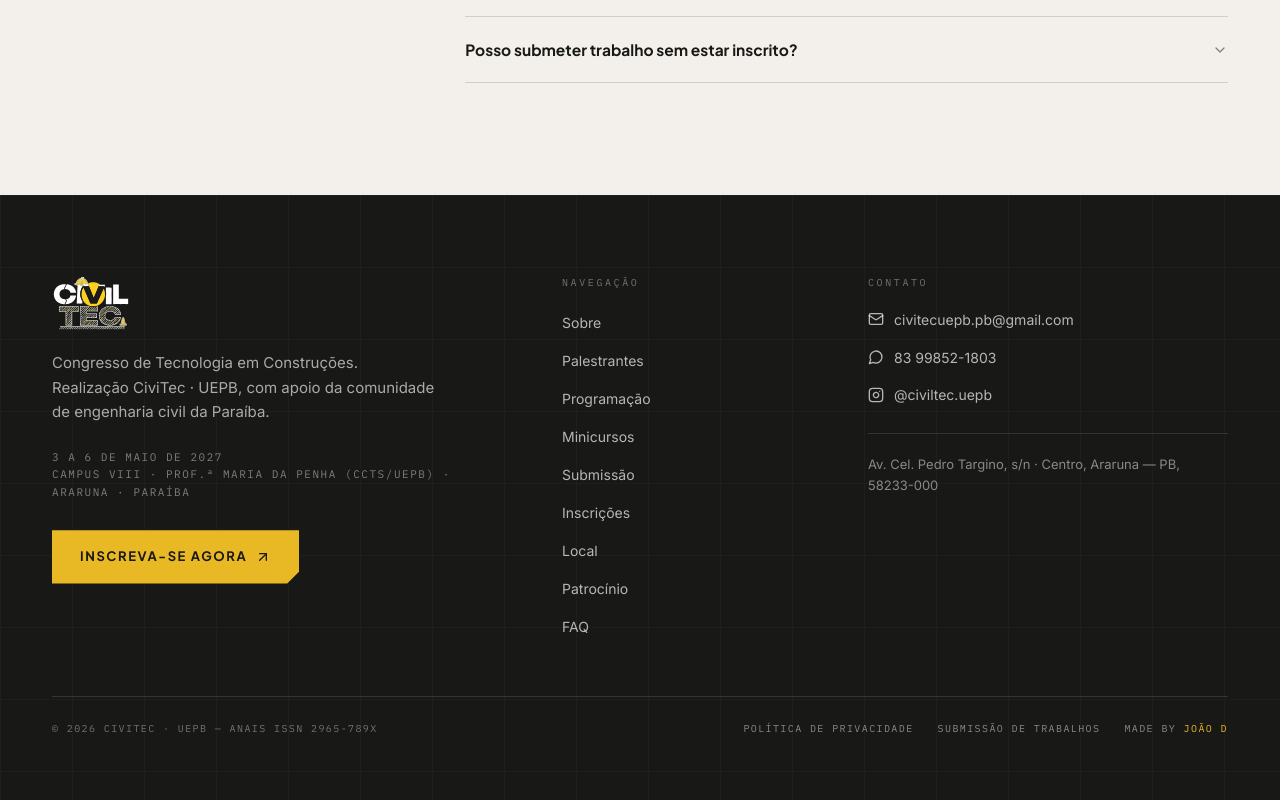
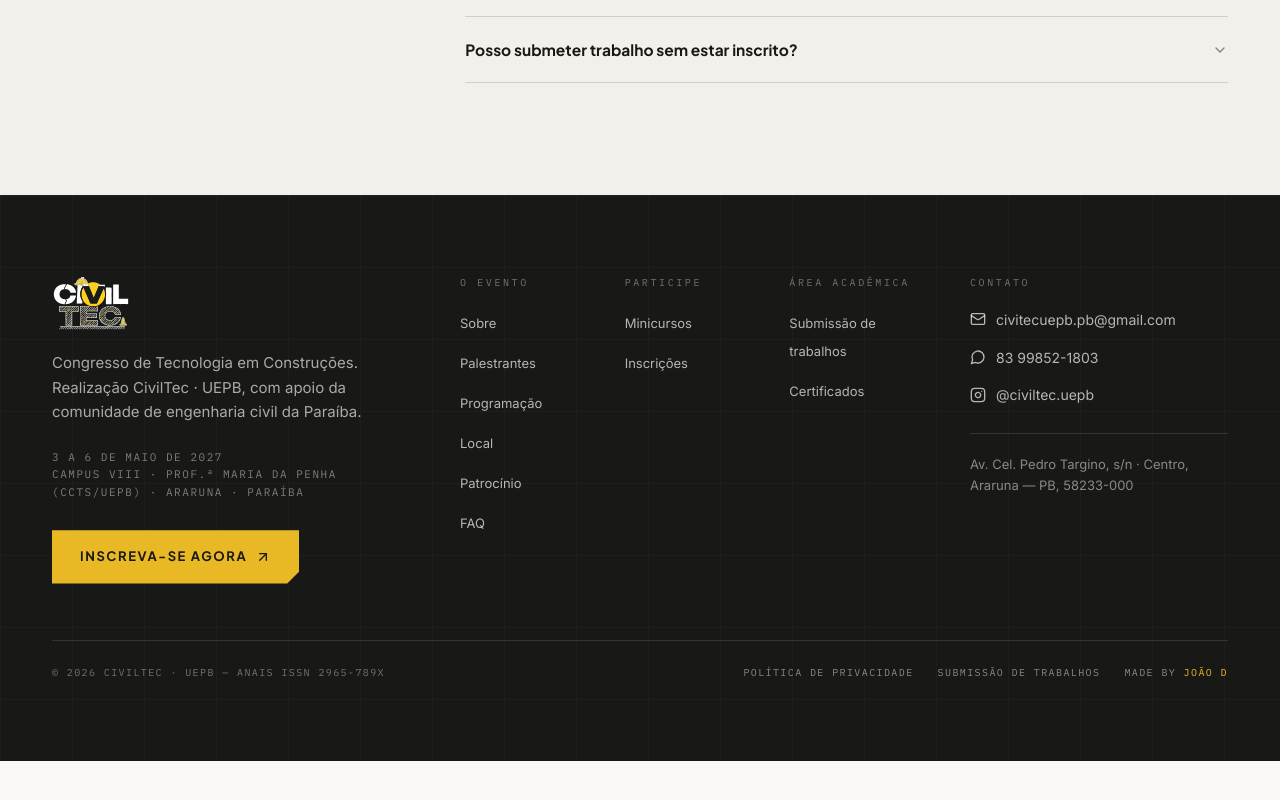
Before and after one commit to Dkalones/civil-tec, a React (Vite) app: page / in a window 1280 px wide. Shown: the part 8726-9526 px from the top of the page. After the commit the page ends 9487 px from the top, so only its background shows below. Built offline with nearby package versions, Linux system fonts and the light colour scheme.

Commit message:
Group footer links by site section

```diff
--- a/src/components/site/Footer.jsx
+++ b/src/components/site/Footer.jsx
@@ -4,16 +4,32 @@ import { EVENT } from "@/lib/event-data";
 import { btnPrimary } from "@/components/site/styles";
 import LogoPlaceholder from "@/components/site/LogoPlaceholder";
 
-const NAV = [
+const FOOTER_GROUPS = [
+  {
+    title: "O evento",
+    links: [
       { label: "Sobre", to: "/sobre" },
       { label: "Palestrantes", to: "/palestrantes" },
       { label: "Programação", to: "/programacao" },
-  { label: "Minicursos", to: "/minicursos" },
-  { label: "Submissão", to: "/submissao" },
-  { label: "Inscrições", to: "/inscricao" },
       { label: "Local", to: "/local" },
       { label: "Patrocínio", to: "/patrocinio" },
       { label: "FAQ", to: "/faq" },
+    ],
+  },
+  {
+    title: "Participe",
+    links: [
+      { label: "Minicursos", to: "/minicursos" },
+      { label: "Inscrições", to: "/inscricao" },
+    ],
+  },
+  {
+    title: "Área acadêmica",
+    links: [
+      { label: "Submissão de trabalhos", to: "/submissao" },
+      { label: "Certificados", to: "/certificados" },
+    ],
+  },
 ];
 
 export default function Footer() {
@@ -23,53 +39,45 @@ export default function Footer() {
 
       <div className="relative mx-auto w-full max-w-[1240px] px-5 py-16 sm:px-8 md:py-20">
         <div className="grid gap-12 lg:grid-cols-12">
-          <div className="lg:col-span-5">
-            <div>
+          <div className="lg:col-span-4">
             <LogoPlaceholder variant="footer" />
-            </div>
-
             <p className="mt-5 max-w-sm text-[15px] leading-relaxed text-ink-foreground/65">
-              {EVENT.name}. Realização CiviTec · UEPB, com apoio da comunidade de engenharia
-              civil da Paraíba.
+              {EVENT.name}. Realização CivilTec · UEPB, com apoio da comunidade de engenharia civil da Paraíba.
             </p>
-
             <p className="mt-6 font-mono text-[11px] uppercase leading-relaxed tracking-[0.14em] text-ink-foreground/45">
               {EVENT.dateLabel}
               <br />
               {EVENT.venue} · {EVENT.city}
             </p>
-
             <Link to="/inscricao" className={`${btnPrimary} mt-7`}>
               Inscreva-se agora
               <ArrowUpRight className="h-4 w-4" aria-hidden="true" />
             </Link>
           </div>
 
-          <div className="lg:col-span-3">
-            <p className="label-mono text-ink-foreground/40">Navegação</p>
-            <ul className="mt-4 grid grid-cols-2 gap-y-2.5 lg:grid-cols-1">
-              {NAV.map((item) => (
+          <div className="grid gap-8 sm:grid-cols-3 lg:col-span-5">
+            {FOOTER_GROUPS.map((group) => (
+              <div key={group.title}>
+                <p className="label-mono text-ink-foreground/40">{group.title}</p>
+                <ul className="mt-4 space-y-3">
+                  {group.links.map((item) => (
                     <li key={item.to}>
-                  <Link
-                    to={item.to}
-                    className="text-[14px] text-ink-foreground/70 transition hover:text-signal"
-                  >
+                      <Link to={item.to} className="text-[13px] leading-relaxed text-ink-foreground/70 transition hover:text-signal">
                         {item.label}
                       </Link>
                     </li>
                   ))}
                 </ul>
               </div>
+            ))}
+          </div>
 
-          <div className="lg:col-span-4">
+          <div className="lg:col-span-3">
             <p className="label-mono text-ink-foreground/40">Contato</p>
             <ul className="mt-4 space-y-3 text-[14px]">
               {EVENT.email && (
                 <li>
-                  <a
-                    href={`mailto:${EVENT.email}`}
-                    className="inline-flex items-center gap-2.5 text-ink-foreground/70 transition hover:text-signal"
-                  >
+                  <a href={`mailto:${EVENT.email}`} className="inline-flex items-center gap-2.5 text-ink-foreground/70 transition hover:text-signal">
                     <Mail className="h-4 w-4 shrink-0" aria-hidden="true" />
                     {EVENT.email}
                   </a>
@@ -77,33 +85,19 @@ export default function Footer() {
               )}
               {EVENT.whatsappUrl && EVENT.whatsapp && (
                 <li>
-                  <a
-                    href={EVENT.whatsappUrl}
-                    target="_blank"
-                    rel="noreferrer"
-                    className="inline-flex items-center gap-2.5 text-ink-foreground/70 transition hover:text-signal"
-                  >
+                  <a href={EVENT.whatsappUrl} target="_blank" rel="noreferrer" className="inline-flex items-center gap-2.5 text-ink-foreground/70 transition hover:text-signal">
                     <MessageCircle className="h-4 w-4 shrink-0" aria-hidden="true" />
                     {EVENT.whatsapp}
                   </a>
                 </li>
               )}
-              {(!EVENT.email || !EVENT.whatsappUrl) && (
-                <li className="text-ink-foreground/45">Canais oficiais de contato em definição.</li>
-              )}
               <li>
-                <a
-                  href={EVENT.instagramUrl}
-                  target="_blank"
-                  rel="noreferrer"
-                  className="inline-flex items-center gap-2.5 text-ink-foreground/70 transition hover:text-signal"
-                >
+                <a href={EVENT.instagramUrl} target="_blank" rel="noreferrer" className="inline-flex items-center gap-2.5 text-ink-foreground/70 transition hover:text-signal">
                   <Instagram className="h-4 w-4 shrink-0" aria-hidden="true" />
                   {EVENT.instagram}
                 </a>
               </li>
             </ul>
-
             <p className="mt-6 border-t border-ink-foreground/12 pt-5 text-[13px] leading-relaxed text-ink-foreground/50">
               {EVENT.address}
             </p>
@@ -112,28 +106,16 @@ export default function Footer() {
 
         <div className="mt-14 flex flex-col gap-4 border-t border-ink-foreground/12 pt-6 md:flex-row md:items-center md:justify-between">
           <p className="font-mono text-[10px] uppercase tracking-[0.14em] text-ink-foreground/40">
-            © {new Date().getFullYear()} CiviTec · UEPB — Anais ISSN {EVENT.issn}
+            © {new Date().getFullYear()} CivilTec · UEPB — Anais ISSN {EVENT.issn}
           </p>
           <div className="flex flex-wrap items-center gap-x-6 gap-y-2">
-            <Link
-              to="/privacidade"
-              className="font-mono text-[10px] uppercase tracking-[0.14em] text-ink-foreground/50 transition hover:text-signal"
-            >
+            <Link to="/privacidade" className="font-mono text-[10px] uppercase tracking-[0.14em] text-ink-foreground/50 transition hover:text-signal">
               Política de privacidade
             </Link>
-            <Link
-              to="/submissao"
-              className="font-mono text-[10px] uppercase tracking-[0.14em] text-ink-foreground/50 transition hover:text-signal"
-            >
+            <Link to="/submissao" className="font-mono text-[10px] uppercase tracking-[0.14em] text-ink-foreground/50 transition hover:text-signal">
               Submissão de trabalhos
             </Link>
-            <a
-              href="https://www.instagram.com/j0aodieg0/"
-              target="_blank"
-              rel="noreferrer"
-              aria-label="Instagram de João D"
-              className="font-mono text-[10px] uppercase tracking-[0.14em] text-ink-foreground/50 transition hover:text-signal"
-            >
+            <a href="https://www.instagram.com/j0aodieg0/" target="_blank" rel="noreferrer" aria-label="Instagram de João D" className="font-mono text-[10px] uppercase tracking-[0.14em] text-ink-foreground/50 transition hover:text-signal">
               Made by <span className="text-signal">João D</span>
             </a>
           </div>
```
Lines whose indentation alone changed are shown as unchanged.
